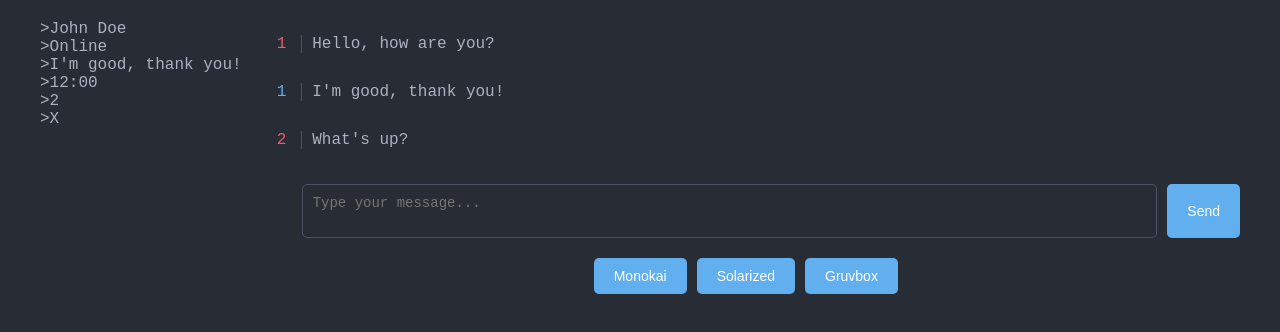
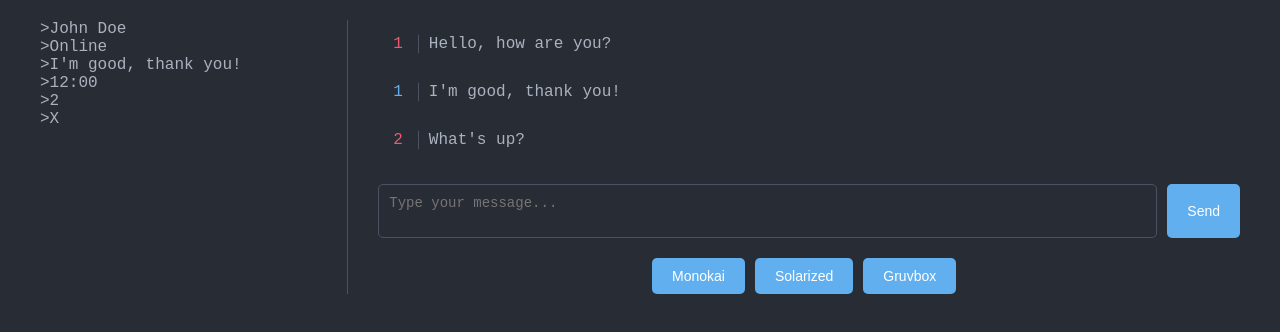
Before and after one commit to kryptokazz/VimChat, a plain HTML site: page index.html in a window 1280 px wide. Drawn offline with Linux system fonts and the light colour scheme.

Commit message:
modified:   style.css

```diff
--- a/style.css
+++ b/style.css
@@ -19,17 +19,32 @@ body {
     margin: 20px auto;
 }
 
-.sidebar {
+
+.contact {
     flex: 1;
     padding-right: 20px; /* Add some padding to the right side of the sidebar */
     margin-right: 10px; /* Add margin to separate the sidebar from the main content */
     border-right: 1px solid #4B5263; /* Add border to the right side of the sidebar */
+
+
 }
 
 .main {
     flex: 3; /* Adjust this value according to your layout needs */
     padding-left: 20px; /* Add some padding to the left side of the main content */
+    display: flex;
+    flex-direction: column; /* Align children vertically */
 }
+
+
+.input-container {
+    display: flex;
+    margin-top: 20px;
+    width: 100%; /* Ensure the input container spans the full width */
+}
+
+
+
 
 .message-content {
     display: flex;
@@ -60,15 +75,6 @@ body {
     border-left: 1px solid #4B5263; /* Add border to the left side of the text */
 }
 
-
-
-
-.input-container {
-    display: flex;
-    margin-top: 20px;
-
-}
-
 .message-input {
     flex: 1;
     padding: 10px;
@@ -79,7 +85,6 @@ body {
     background-color: var(--background-color);
     color: #ABB2BF;
     resize: none;
-    margin-left: 40px;
 }
 
 .send-button {
```
